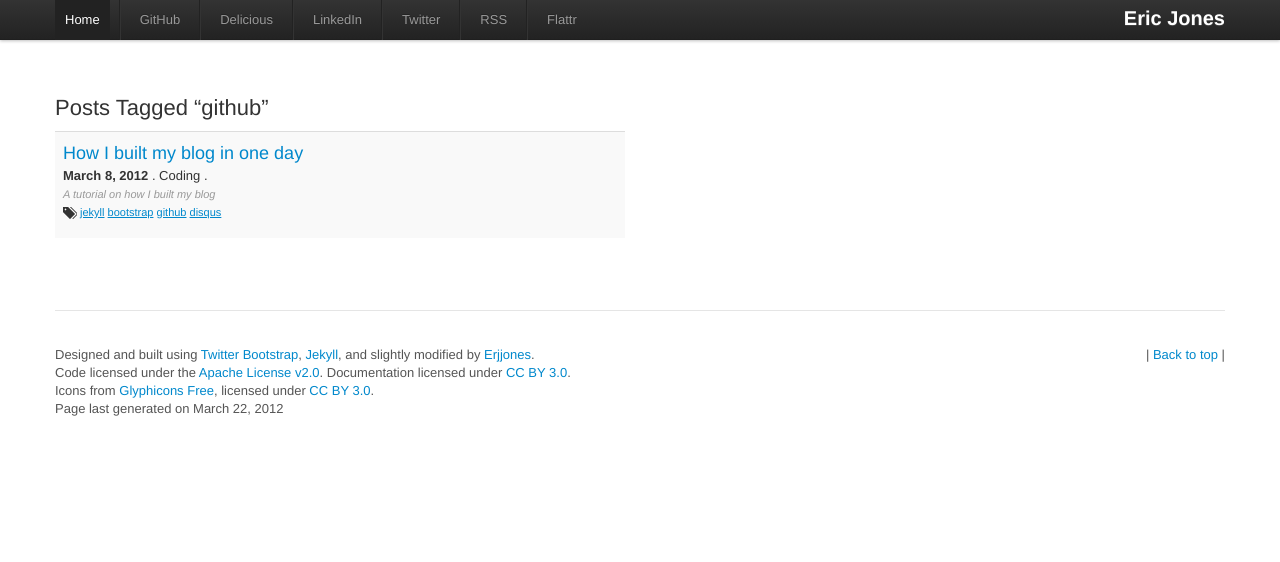
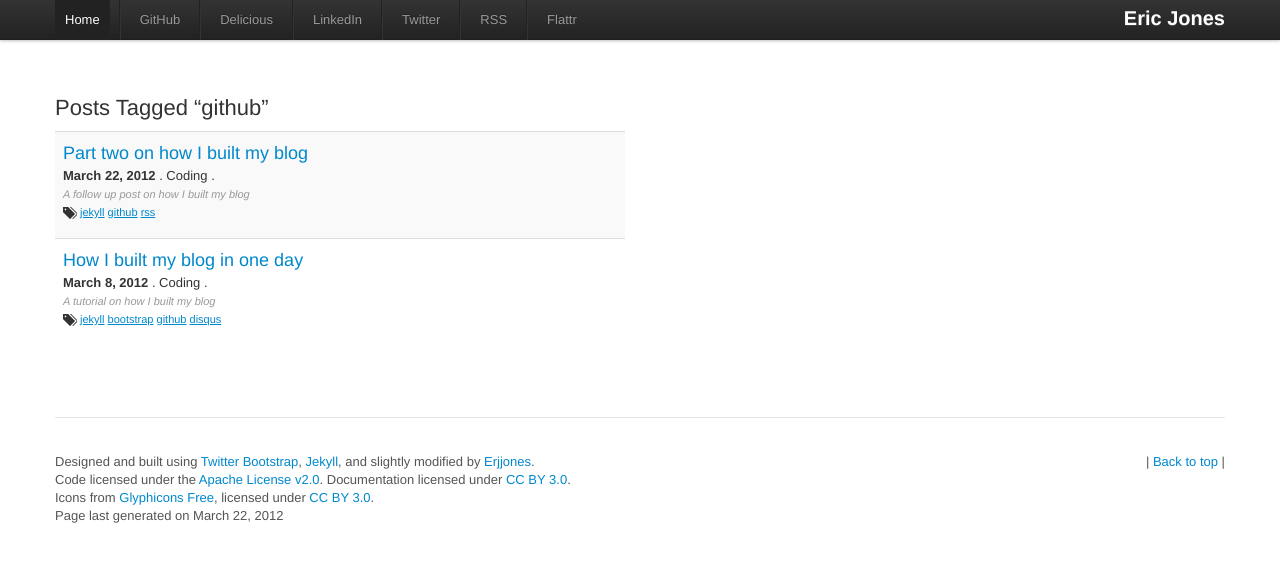
Before and after one commit to erjjones/erjjones.github.com, a Jekyll site: the page tags/github/index.html, which Jekyll copies as it is, in a window 1280 px wide. Shown: the top 562 px of the page. Built offline with Jekyll 4.4.1, drawn with Linux system fonts in a browser that asks for light colours; Markdown is read by kramdown in place of the engine named in the settings; comment, search, counter and statistics services are not loaded.

Commit message:
submit post

```diff
--- a/_posts/2012-03-22-Part-two-how-I-built-my-blog.markdown
+++ b/_posts/2012-03-22-Part-two-how-I-built-my-blog.markdown
@@ -1,13 +1,13 @@
 ---
 layout: post
-title: How I built my blog part two
+title: Part two on how I built my blog
 category: Coding
 tags: jekyll github rss
 year: 2012
 month: 3
 day: 22
-published: false
-summary: A follow up on how I built my blog
+published: true
+summary: A follow up post on how I built my blog
 ---
 
 <div class="row">
@@ -25,45 +25,69 @@ summary: A follow up on how I built my blog
 	  <h3>Read later</h3>
 	  <p>Save this article for a later read or point of reference. <a href="http://www.instapaper.com/hello2?url=http://erjjones.github.com{{ page.url }}&title={{ page.title }}" title="Save {{ page.title }} to Instapaper" target="_blank">+Instapaper</a> <a href="http://www.delicious.com/save" title="Save {{ page.title }} to Delicious" onclick="window.open('http://www.delicious.com/save?v=5&noui&jump=close&url='+encodeURIComponent(location.href)+'&title='+encodeURIComponent(document.title), 'delicious','toolbar=no,width=550,height=550'); return false;">+Delicious</a></p>
 	  <br/>
-	  <h3>Hacker News Feed</h3>
-	  <p><a href="http://news.ycombinator.com/item?id=" target="_blank" title="Read what others are saying on news.ycombinator right now">Read what others are saying</a> on news.ycombinator right now.</p>
-	  <br/>
+	  <!--<h3>Hacker News Feed</h3>
+	  <p><a href="http://news.ycombinator.com/item?id=" target="_blank" title="Read what others are saying on news.ycombinator right now">Read what others are saying</a> on news.ycombinator.</p>
+	  <br/>-->
 	  <h3>Enjoy The Article?</h3>
 	  <p><br/><a href="http://flattr.com/thing/589122/Eric-Jones" target="_blank"><img src="http://api.flattr.com/button/flattr-badge-large.png" alt="Flattr this" title="Flattr this" border="0" /></a></p>
 	</div>
 	<div class="span9 columns">
 	  <h2>Preface</h2>
-	  <p>I choose to turn my GitHub user page into a blog, and here are a few more ways to make it dynamic that wasn't covered in the last post.  Again this is not new by any means just aggregated into one place to make it easier to share.</p>
+	  <p>This is a follow up from my last post <a href="http://erjjones.github.com/blog/How-I-built-my-blog-in-one-day/" title="Go to How I built my blog in one day"><i>How I built my blog in one day</i></a>.  There were several items I left out and several more that I have refined.  This blog still only begins to scratch the surface on what someone can do with Jekyll and bootstraping other technologies, so please comment and share your ideas.</p>
 	  <hr>
 	  <h2>Jekyll</h2>
-	  <h2><small>Tags</small></h2>
-	  <p></p>
-	  <h2><small>Configuration</small></h2>
-	  <p></p>
+	  <h2><small>Post Configuration</small></h2>
+	  <p><a href="http://jekyllrb.com/" title="Go to Jekyll" target="_blank">Jekyll</a> provides various configuration attributes that you can specify on your post to use those value/pairs later with referring back to a post or iterating through your posts (aka <a href="http://yaml.org/" title="Go to YAML.org" target="_blank">YAML</a> Front-Matter).  I have added several new post properties: year, date, day, tags, published, summary.  For more information about what each property is and how it works <a href="https://github.com/mojombo/jekyll/wiki/YAML-Front-Matter" title="Go to the Jekyll docs" target="_blank">view the Jekyll documentation</a>.</p>
+	  <script src="https://gist.github.com/2155346.js"> </script>
+	  <h2><small>Tag Pages</small></h2>
+	  <p>You will need to create two new files:</p>
+	  <ul>
+		<li><stron>tag_gen.rb</strong> - Create this in the _plugins folder</li>
+		<li><stron>tag_index.html</strong> - Create this in the _layouts folder</li>
+	  </ul>
+	  <p><strong>tag_gen.rb</strong> is a Jekyll module that will create the static web pages that will list the posts affiliated with the tag.</p>
+	  <script src="https://gist.github.com/2155135.js"></script>
+	  <br/>
+	  <p><strong>tag_index.html</strong> is a Jekyll layout that will display the posts on the tag page.</p>
+	  <script src="https://gist.github.com/2155150.js"></script>
+	  <br/>
+	  <p><strong>Generate the tag pages</strong> - The Jekyll module tag_gen.rb will generate a "tags" folder in the "_site" directory.  The module will also generate subfolders for each tag listed on the posts.  If you add new tags you'll have to build again or stop and start your Jekyll server. For GitHub user pages you will want to copy the "tags" folder from the "_site" folder into the root folder inline with "_site".  See <a href="https://github.com/erjjones/erjjones.github.com" title="Go to https://github.com/erjjones/erjjones.github.com" target="_blank">my GitHub user page repo</a> layout to understand more.</p>
+	  <h2><small>Tag Lists</small></h2>
+	  <p>List all tags within your site.</p>
+	  <ul>
+		{% for tag in site.tags %}
+			<li><a href="/tags/{{ tag[0] }}">{{ tag[0] }}</a></li>
+		{% endfor %}
+	  </ul>
+	  <script src="https://gist.github.com/2155275.js"></script>
+	  <p>List all tags for a post.</p>
+	  <p><small><i class="icon-tags"></i> {% for tag in page.tags %} <a href="/tags/{{ tag }}" title="View posts tagged with &quot;{{ tag }}&quot;"><u>{{ tag }}</u></a>  {% if forloop.last != true %} {% endif %} {% endfor %} </small></p>
+	  <script src="https://gist.github.com/2155281.js"></script>
 	  <hr>
 	  <h2>Disqus</h2>
 	  <h2><small>Issues fixed</small></h2>
-	  <p></p>
+	  <p>On my previous post I hadn't quite worked out all the bugs and I guess a developer never truely does.  However, the comment counts on the home page and the post never populated and I have figured out why.</p>
+	  <ol>
+		<li>In the script configuration I had forgotten to add the disqus_identifier and disqus_url.</li>
+		<li>In the link I had forgotten to include the data-disqus-identifier and set it to the page url.</li>
+	  </ol>
+	  <script src="https://gist.github.com/2026102.js"> </script>
 	  <hr>
 	  <h2>RSS Feed</h2>
-	  <p>Initially when using a GitHub user page I thought that I could use <code>https://github.com/erjjones.atom</code> to hook up my RSS feed on <a href="http://feedburner.google.com" title="Go to feedburner.google.com">feed burner</a>, but I had a hard time getting Feed Burner to register it.  I noticed on <a href="http://zachholman.com/" title="Go to Zach Holmans site">Zach Holman's</a> user page he had a <code>atom.xml</code> file and after further review you see that it is configured to register exactly what I needed to setup the RSS feed.</p>
-	  <script src="https://gist.github.com/2026283.js"> </script>
+	  <p>Initially when using a GitHub user page I thought that I could use <code>https://github.com/erjjones.atom</code> to hook up my RSS feed on <a href="http://feedburner.google.com" title="Go to feedburner.google.com">feed burner</a>, but I had a hard time getting Feed Burner to register it.  I noticed on <a href="http://zachholman.com/" title="Go to Zach Holmans site">Zach Holman's</a> user page he had a <code>atom.xml</code> file and after further review you see that it is configured to register exactly what I needed to setup the RSS feed.  Save this file to the root directory of your site and then you can register something like <code>http://erjjones.github.com/atom.xml</code> to feed burner and now you have an RSS feed for your blog.</p>
+	  <script src="https://gist.github.com/2026283.js"></script>
 	  <hr>
 	  <h2>README (.md)</h2>
 	  <p>Save your README file to README.md.</p>
-	  <script src="https://gist.github.com/2026341.js"> </script>
+	  <script src="https://gist.github.com/2026341.js"></script>
 	  <hr>
-	  <h2>Hacker News Link</h2>
-	  <p>After posting your blog, submit it to Hacker News and then update your blog post with the link to the submitted article.</p>
-	  <hr>
-	  <h2>Google Analytics</h2>
-	  <p>Setup Google Analytics to see how your site is doing.</p>
-	  <hr>
-	  <h2>Flattr</h2>
-	  <p>Social Micro Payments</p>
-	  <hr>
-	  <h2>Favicon</h2>
-	  <p></p>
+	  <h2>Other Tips</h2>
+	  <ul>
+		<li><strong>Google Analytics</strong> - Hook up <a href="http://www.google.com/analytics/" title="Go to Google Analytics" target="_blank">Google Analytics</a> you'll be amazed.</li>
+		<li><strong>Favicon</strong> - Found a <a href="http://www.favicon.cc/" title="Go to favicon" target="_blank">quick and easy site</a> to generate a favicon.ico.</li>
+		<li><strong>Flattr</strong> - <a href="http://flattr.com/" title="Go to flattr" target="_blank">Flattr</a> is Social Micro Payments, it is a way to support stuff you like on the web.</li>
+		<li><strong>Hacker News Link</strong> - If you submit your article to <a href="http://news.ycombinator.com/" title="Go to Hacker News" target="_blank">Hacker News</a> put a link on your post to the article on Hacker News.</li>
+	  </ul>
 	  <hr>
 	  <h2>In Conclusion</h2>
 	  <p>Again, I hope this sparks you to try out GitHub, Jekyll, Twitter Bootstrap and other open source web resources.  I have just begun to scratch the surface here and this blog doesn't attempt to cover all of details but I would like to hear what other cool integrations people are doing on their blogs.</p>
```
